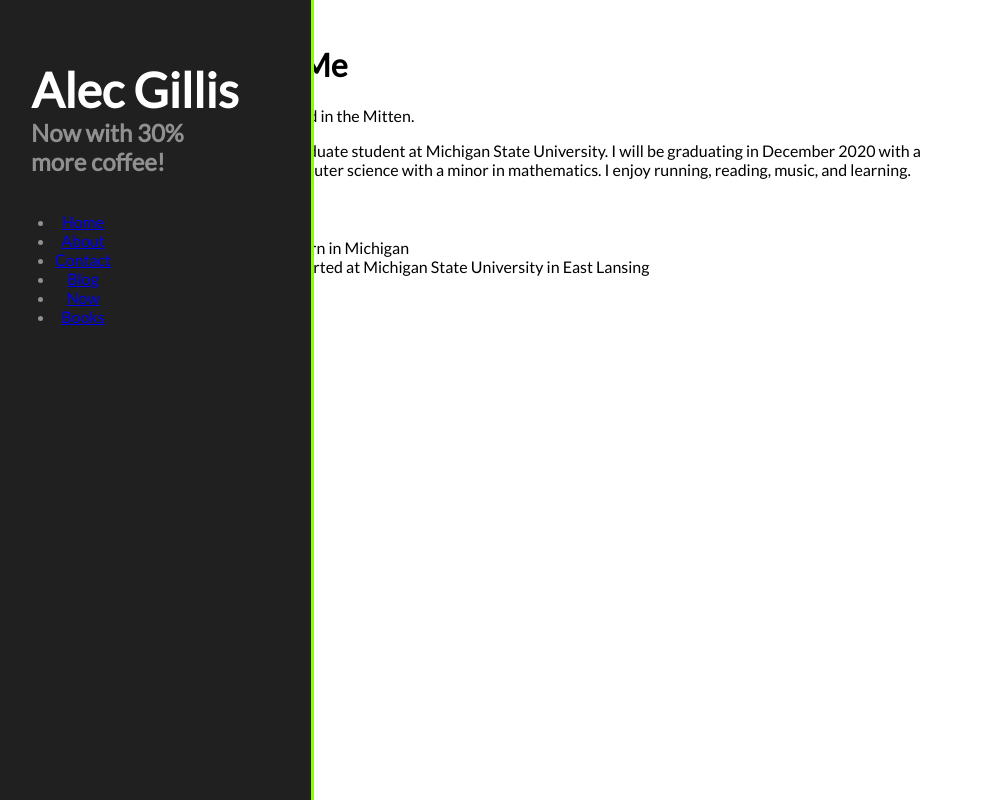
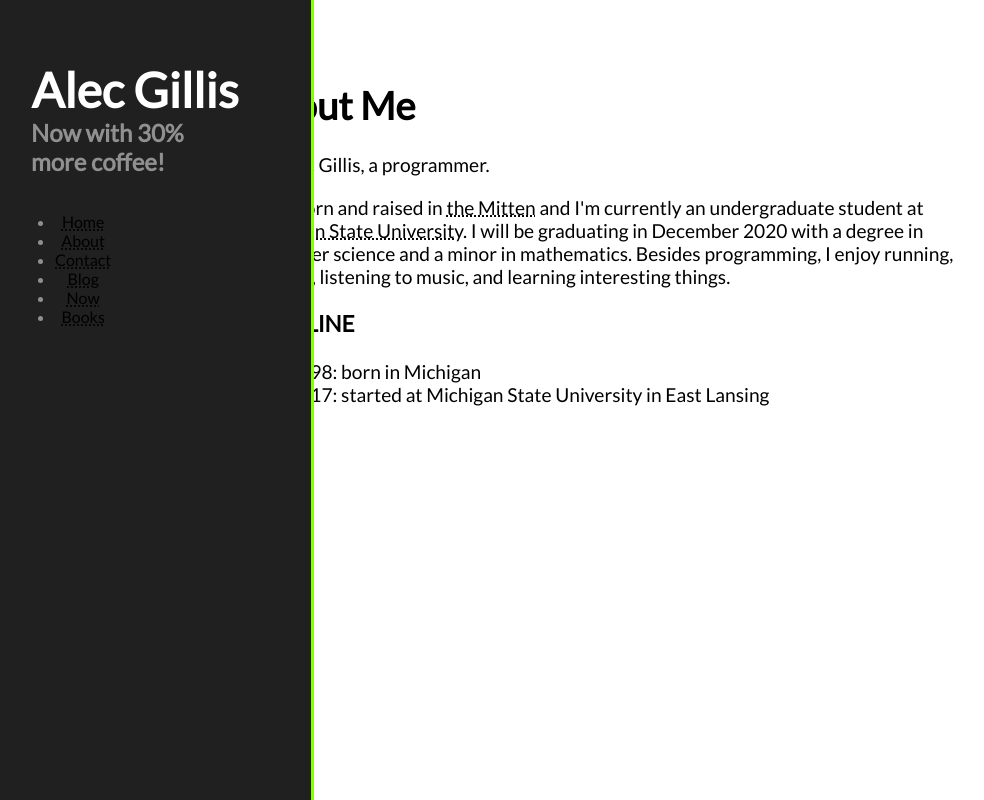
Before and after one commit to Alec-Gillis/alecgillis.me, a Gatsby site: page /about in a window 1280 px wide. Shown: the whole page, without its empty margins (57-1041 px from the left). Built offline with nearby package versions, Linux system fonts and the light colour scheme; Gatsby itself is replaced by a stand-in of ours.

Commit message:
add page styling & content

```diff
--- a/src/components/layout.module.scss
+++ b/src/components/layout.module.scss
@@ -1,7 +1,18 @@
 .container {
-    margin-left: 250px;
+    //margin-left: 400px;
     margin: 0 auto;
+    padding-left: 5rem;
     max-width: 750px;
-    padding: 1rem;
+    padding-top: 3rem;
     font-family: Lato, Segoe UI, Avenir, Ubuntu, Tahoma, Verdana,Helvetica,sans-serif;
+    font-size: larger;
 }
+
+a {
+    text-decoration: dotted underline;
+    color: #000000;
+}
+
+a:hover {
+    text-decoration: underline;
+}
--- a/src/pages/about.js
+++ b/src/pages/about.js
@@ -9,13 +9,14 @@ const AboutPage = () => {
             <Head title='About'/>
             <h1>About Me</h1>
             <p>
-                Born and raised in the Mitten.
+                I'm Alec Gillis, a programmer.
             </p>
             <p>
-                I'm a undergraduate student at Michigan State University.
+                I was born and raised in <a href="https://www.michigan.org">the Mitten</a> and I'm currently an undergraduate
+                 student at <a href="https://msu.edu/">Michigan State University</a>.
                 I will be graduating in December 2020
-                with a degree in computer science with a minor in mathematics. I enjoy
-                running, reading, music, and learning.
+                with a degree in computer science and a minor in mathematics. Besides programming, I enjoy
+                running, reading, listening to music, and learning interesting things.
             </p>
             <h3>TIME LINE</h3>
             <ul>
--- a/src/pages/books.js
+++ b/src/pages/books.js
@@ -7,7 +7,7 @@ const BooksPage = () => {
     return (
         <Layout>
             <Head title='Books'/>
-            <h1>Woah! This is kinda empty. Please come back later... </h1>
+            <h1>Woah! This is kinda empty. Quick, pretend that there's cool content. Come back later for real thing! </h1>
         </Layout>
     )
 }
--- a/src/pages/index.js
+++ b/src/pages/index.js
@@ -9,6 +9,9 @@ const IndexPage = () => {
         <Head title='Home'/>
         <h1>Hello</h1>
         <h2>I'm Alec, a computer science student at Michigan State University.</h2>
+        <h4>Click the links on the sidebar to get where you need! This site is a work in progress and was last updated May 15th, 2020. Let me
+          know if something is broken or if it stinks!
+        </h4>
       </Layout>
 
   )
```
